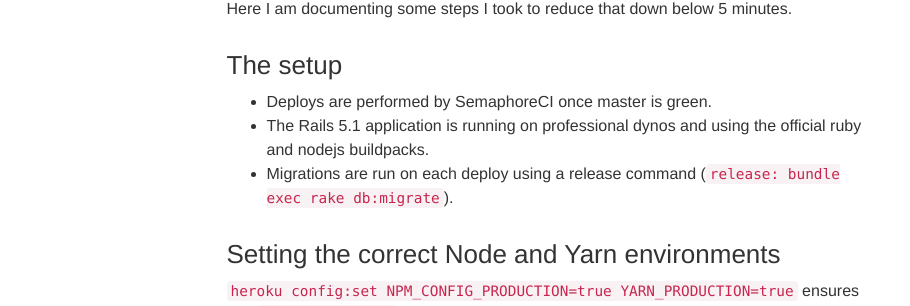
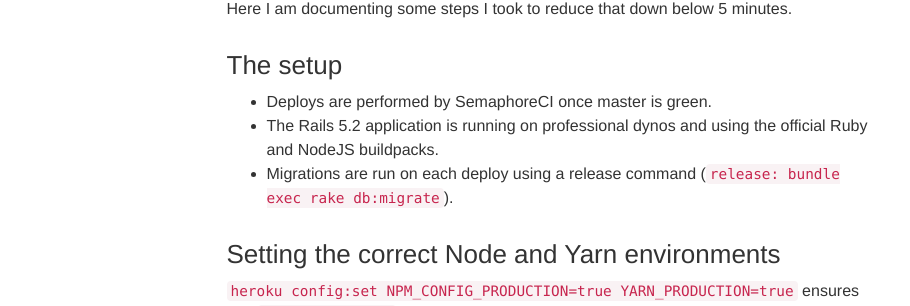
Before and after one commit to thejspr/thejspr.com, a Jekyll site: the page built from _posts/2018-08-14-speeding-up-rails-deploys-to-heroku.md, in a window 1280 px wide. Shown: the part 212-518 px from the top of the page, without its empty margins (136-1046 px from the left). Built offline with Jekyll 4.4.1, drawn with Linux system fonts in a browser that asks for light colours; comment, search, counter and statistics services are not loaded.

Commit message:
rails version

```diff
--- a/_posts/2018-08-14-speeding-up-rails-deploys-to-heroku.md
+++ b/_posts/2018-08-14-speeding-up-rails-deploys-to-heroku.md
@@ -12,8 +12,8 @@
 ## The setup
 
 - Deploys are performed by SemaphoreCI once master is green.
-- The Rails 5.1 application is running on professional dynos and using the
-    official ruby and nodejs buildpacks.
+- The Rails 5.2 application is running on professional dynos and using the
+    official Ruby and NodeJS buildpacks.
 - Migrations are run on each deploy using a release command (`release: bundle
     exec rake db:migrate`).
 
```
